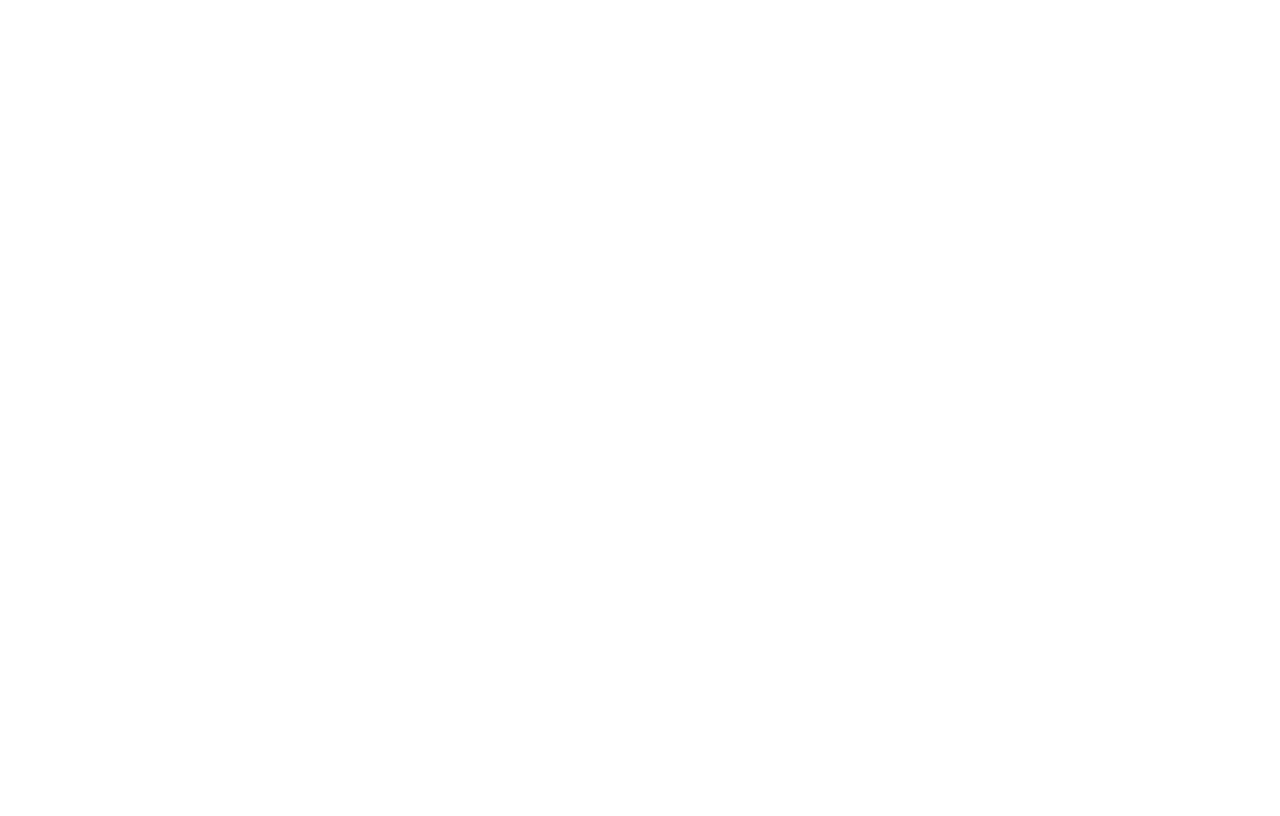
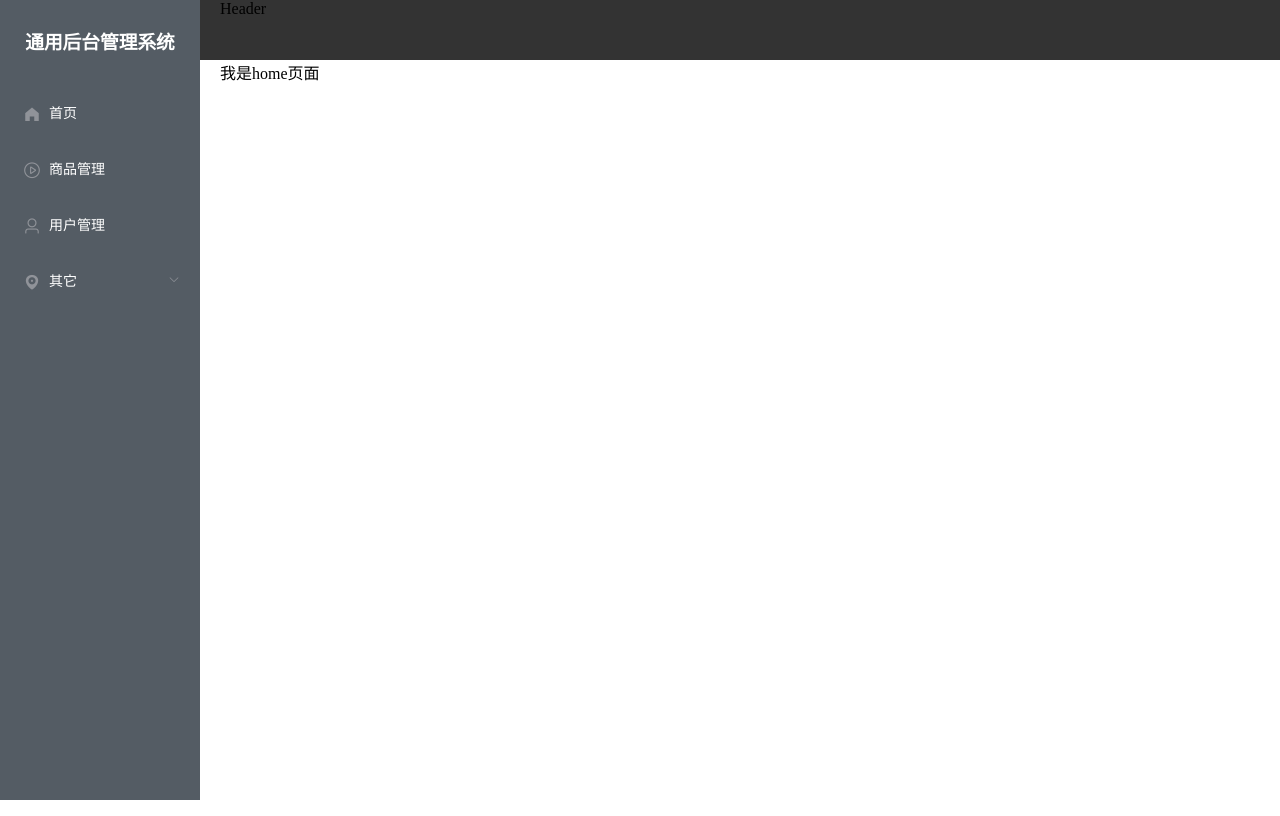
Before and after one commit to Jammillk/vue_manage, a Vue app: page /home in a window 1280 px wide. Built offline with nearby package versions, Linux system fonts and the light colour scheme.

Commit message:
feat:完善左侧栏点击事件
路由跳转，子路由

```diff
--- a/router/index.js
+++ b/router/index.js
@@ -1,7 +1,7 @@
 import Vue from 'vue'
 import VueRouter from 'vue-router'
-import Home from '../views/Home'
-import User from '../views/User'
+import Main from '../views/Main'
+import User from '../views/user'
 Vue.use(VueRouter)
 
 const router = new VueRouter({
@@ -9,12 +9,19 @@
     routes :[
         {
             path: '/',
-            name: 'Home',
-            component: Home
-        },{
-            path: '/user',
-            name: 'User',
-            component: User
+            name: 'Main',
+            component: Main,
+            children:[
+                {
+                    path: '/home',
+                    name: 'home',
+                    component: ()=> import('../views/home')
+                },{
+                    path: '/user',
+                    name: 'user',
+                    component: User
+                }
+            ]
         }
     ]
 })
--- a/src/App.vue
+++ b/src/App.vue
@@ -13,6 +13,10 @@
 </script>
 
 <style>
+html,body{
+  margin: 0;
+  padding: 0;
+}
 #app{
   height: 100vh;
 }
--- a/src/components/CommonAside.vue
+++ b/src/components/CommonAside.vue
@@ -1,8 +1,8 @@
 <template>
   <el-menu default-active="1-4-1" class="el-menu-vertical-demo" @open="handleOpen" @close="handleClose"
-           :collapse="isCollapse">
+           :collapse="isCollapse"  background-color="#545c64" text-color="#fff" active-text-color="#ffd04b">
     <h3>通用后台管理系统</h3>
-    <el-menu-item v-for="item in noChildren" :index="item.path" :key="item.path">
+    <el-menu-item @click="clickMenu(item)" v-for="item in noChildren" :index="item.path" :key="item.path">
       <i :class="'el-icon-'+item.icon"></i>
       <span slot="title">{{ item.label }}</span>
     </el-menu-item>
@@ -18,10 +18,20 @@
   </el-menu>
 </template>
 
-<style>
+<style lang="less" scoped>
 .el-menu-vertical-demo:not(.el-menu--collapse) {
   width: 200px;
   min-height: 400px;
+}
+
+.el-menu {
+  height: 100%;
+  border: none;
+  h3{
+    color:#fff;
+    text-align: center;
+    line-height: 48px;
+  }
 }
 </style>
 
@@ -77,6 +87,12 @@
     },
     handleClose(key, keyPath) {
       console.log(key, keyPath);
+    },
+    clickMenu(item){
+      // 路由跳转
+      this.$router.push({
+        name: item.name
+      })
     }
   },
   computed: {
--- a/views/Home.vue
+++ b/views/Main.vue
@@ -5,7 +5,9 @@
     </el-aside>
     <el-container>
       <el-header>Header</el-header>
-      <el-main>Main</el-main>
+      <el-main>
+        <router-view></router-view>
+      </el-main>
     </el-container>
   </el-container>
 </template>
--- /dev/null
+++ b/views/home/index.vue
@@ -0,0 +1,12 @@
+<template>
+  <div >我是home页面</div>
+</template>
+
+<script>
+export default {
+  name: 'Home',
+  data() {
+    return {}
+  }
+}
+</script>
```
Also changed, not shown: views/user/index.vue (renamed from views/User.vue).
